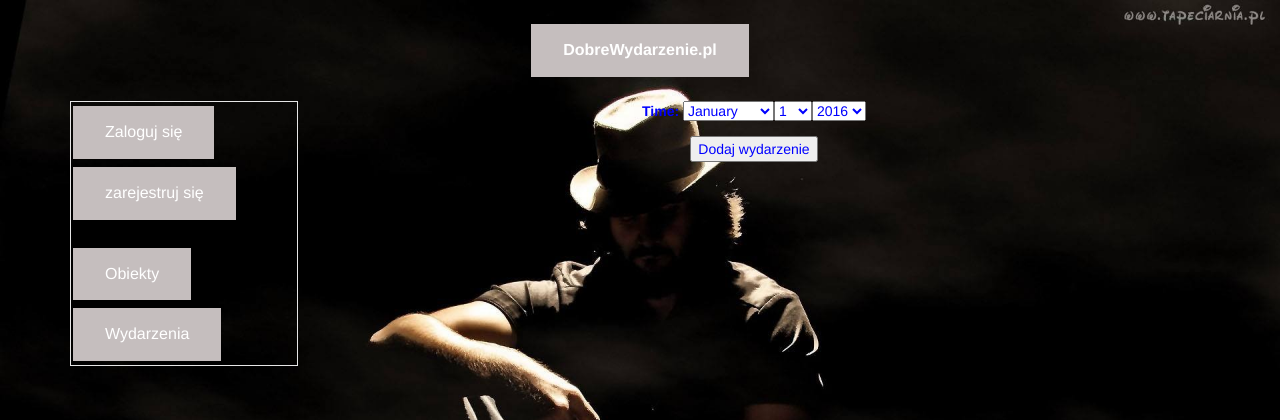
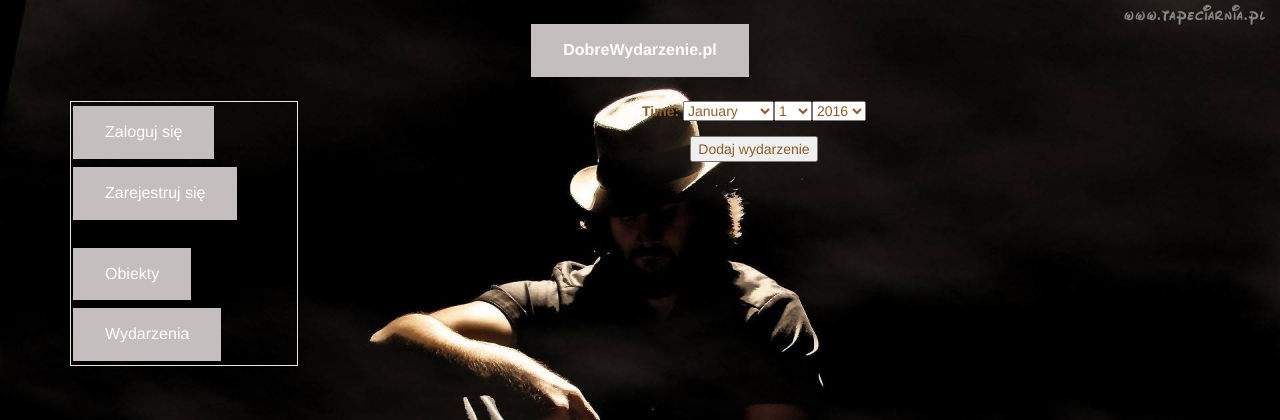
Before and after one commit to ArnoxEx/Gospodarka, a Django app: page /gospodarkaApp/add_event/1/ in a window 1280 px wide. Shown: the top 420 px of the page. Run offline with Django 3.2, Linux system fonts and the light colour scheme; parts of the project's set-up code (start-up, migrations or seed data) failed here and were passed over; some libraries are stand-ins or nearby versions.

Commit message:
changed coloring

```diff
--- a/Gospodarka/gospodarkaApp/templates/layout.html
+++ b/Gospodarka/gospodarkaApp/templates/layout.html
@@ -32,7 +32,7 @@
             <a href="/gospodarkaApp/login" class="button">Zaloguj się</a>
           </div>
           <div class="Register">
-            <a href="/gospodarkaApp/register" class="button">zarejestruj się</a>
+            <a href="/gospodarkaApp/register" class="button">Zarejestruj się</a>
           </div>
         {% endif %}
         <br />
--- a/Gospodarka/gospodarkaApp/views.py
+++ b/Gospodarka/gospodarkaApp/views.py
@@ -5,7 +5,7 @@ from operator import attrgetter
 from datetime import timedelta
 from datetime import datetime
 import hashlib, random
-from django.core.mail import send_mail
+# from django.core.mail import send_mail
 from Gospodarka.gospodarkaApp.models import Object, Address
 from Gospodarka.gospodarkaApp.forms import *
 from django.template import Context, loader, RequestContext
@@ -17,6 +17,7 @@ from django.contrib.auth.decorators import login_required
 from django.contrib.auth.models import Group
 from django.db.models import Q
 @ensure_csrf_cookie
+
 
 def index(request):
     if (request.user.is_authenticated()):
@@ -41,16 +42,11 @@ def register(request):
 
         if user_form.is_valid() and usr_form.is_valid() and address_form.is_valid():
             user = user_form.save(commit=False)
+            usr = usr_form.save(commit=False)
 
             user.set_password(user.password)
+
             # user.is_active = False
-            user.save()
-
-            address = address_form.save()
-
-            usr = usr_form.save(commit=False)
-            usr.user = user
-            usr.address = address
 
             # salt = hashlib.sha1(str(random.random()).encode('utf-8')).hexdigest()[:5]
             # activation_key = hashlib.sha1((salt+user.email).encode('utf-8')).hexdigest()
@@ -58,19 +54,26 @@ def register(request):
             # usr.activation_key = activation_key
             # usr.key_expires = key_expires
 
+            # email_subject = 'Account confirmation'
+            # email_body = "Hey %s, thanks for signing up. To activate your account, click this link within \
+            # 48hours http://127.0.0.1:8000/gospodarkaApp/confirm/%s" % (user.username, activation_key)
+
+            # send_mail(email_subject, email_body, 'dobreWydarzenie@gospodarkaApp.com',
+            #     [user.email], fail_silently=False)
+
+            user.save()
+
+            address = address_form.save()
+
+            usr.user = user
+            usr.address = address
+
             usr.save()
 
             group = Group.objects.filter(name="Oridinary")
             if group:
                 user.groups.add(group[0].id)
                 user.save()
-
-            # email_subject = 'Account confirmation'
-            # email_body = "Hey %s, thanks for signing up. To activate your account, click this link within \
-            # 48hours http://127.0.0.1:8000/gospodarkaApp/confirm/%s" % (user.username, activation_key)
-
-            # send_mail(email_subject, email_body, 'dobreWydarzenie@gospodarkaApp.com',
-            #     [user.email], fail_silently=False)
 
             registered = True
 
--- a/Gospodarka/settings.py
+++ b/Gospodarka/settings.py
@@ -133,6 +133,7 @@ MEDIA_ROOT = os.path.join(BASE_DIR, 'static','media')
 
 MEDIA_URL = '/media/'
 
+EMAIL_BACKEND = 'django.core.mail.backends.smtp.EmailBackend'
 EMAIL_USE_TLS = True
 EMAIL_HOST = 'smtp.gmail.com'
 EMAIL_PORT = 587
--- a/Gospodarka/static/static_dirs/css/background.css
+++ b/Gospodarka/static/static_dirs/css/background.css
@@ -36,5 +36,5 @@ body {
 }
 
 .form {
-    color: blue
+    color: #905D2A
 }
```
